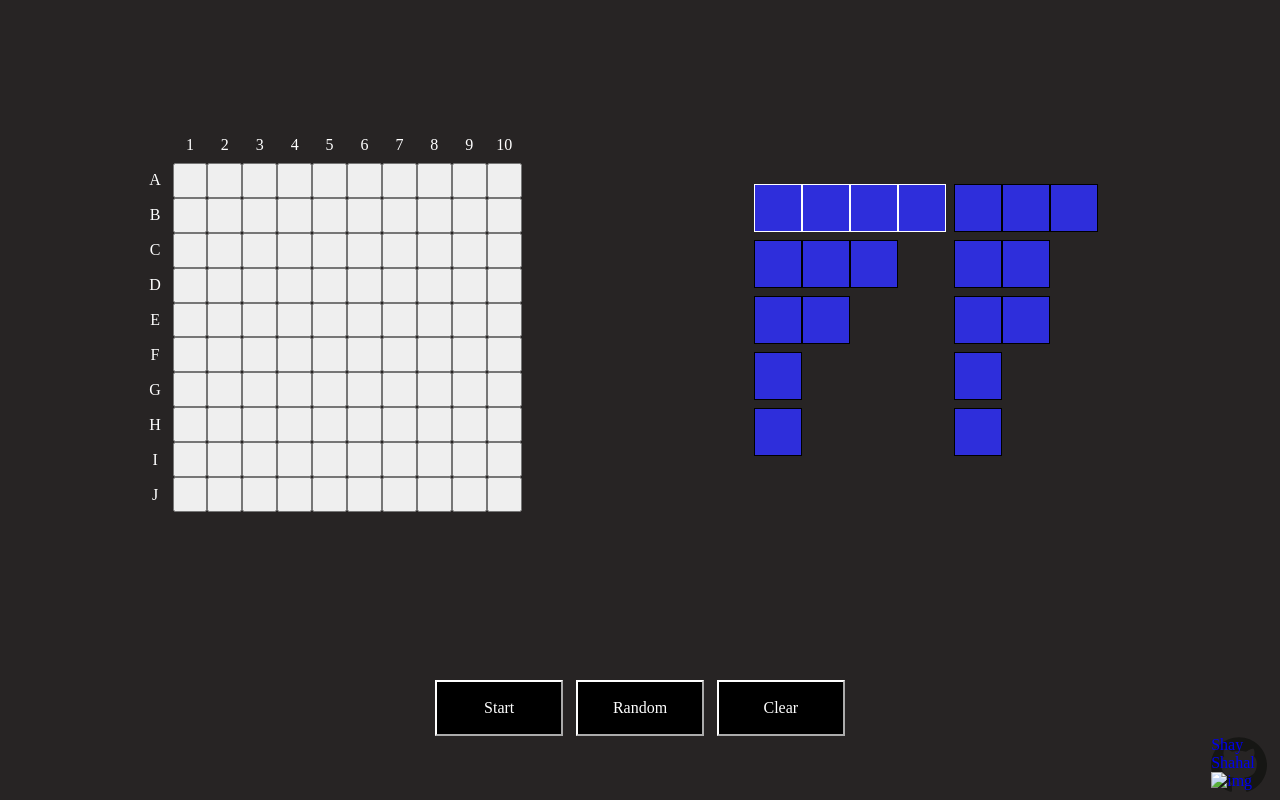
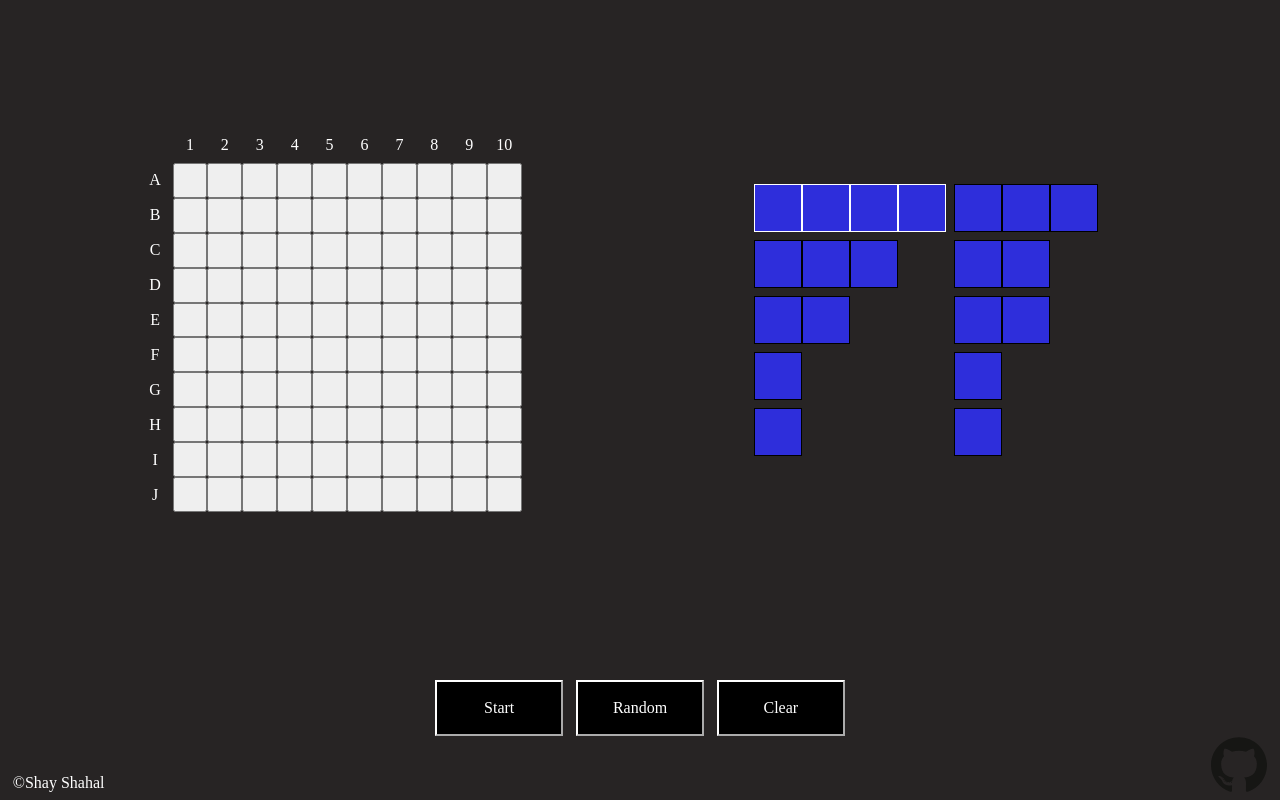
Before and after one commit to shayshahal/battleship, a website built with webpack: page src/DOM/index.html in a window 1280 px wide. Built offline with nearby package versions, Linux system fonts and the light colour scheme.

Commit message:
credits final layout

```diff
--- a/src/DOM/index.html
+++ b/src/DOM/index.html
@@ -15,10 +15,8 @@
             <div id="btns-div">
                 <button id="start" class="ctrl-btn">play</button>
             </div>
-            <a id="github" href="https://github.com/shayshahal/battleship" target="_blank">
-                <span>Shay Shahal</span>
-                <img src="" alt="img">
-            </a>
+            <span id="name">©Shay Shahal</span>
+            <a id="github" href="https://github.com/shayshahal/battleship" target="_blank"></a>
         </div>
     </body>
 </html>
```
